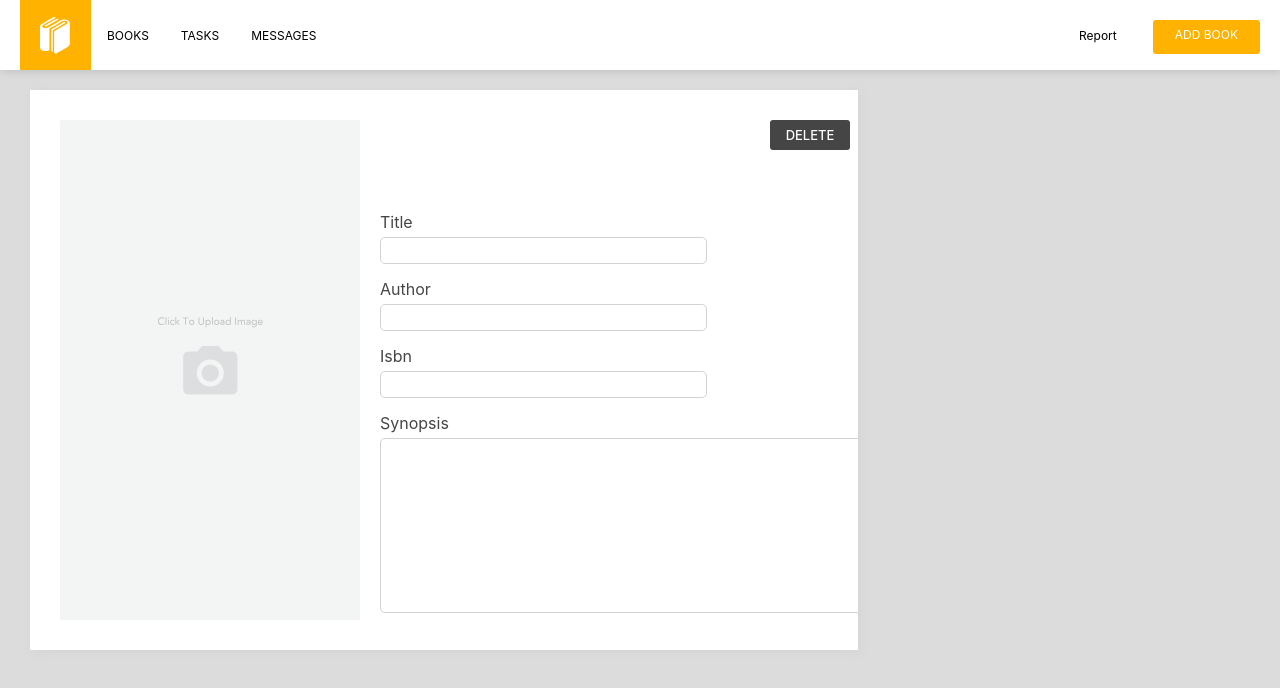
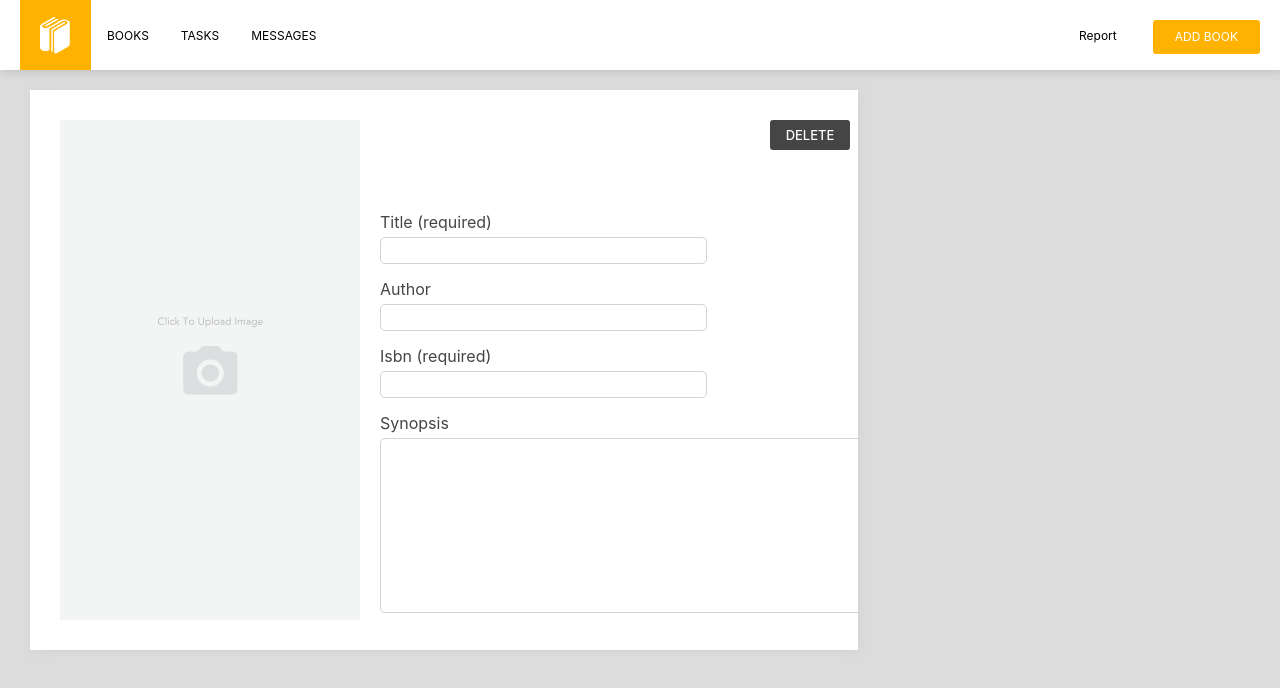
Before and after one commit to zstrike-carecloud/library-ui, a React (Create React App) app: page /books/new in a window 1280 px wide. Shown: the top 688 px of the page. Built offline with nearby package versions, Linux system fonts and the light colour scheme.

Commit message:
Grid and Report Styling

```diff
--- a/src/App.js
+++ b/src/App.js
@@ -84,7 +84,7 @@ function App() {
               path={`/books/report`}
               render={_ =>
                 (
-                  <div className={classes.formContent}>
+                  <div className={classes.tableContent}>
                     <Report />
                   </div>
                 )}
--- a/src/App.module.scss
+++ b/src/App.module.scss
@@ -52,3 +52,11 @@
   padding-top: 30px;
   background-color: rgb(220, 220, 220);
 }
+
+.tableContent {
+  height: 100%;
+  min-height: 100vh;
+  padding: 80px 20px 0px 20px;
+  background-color: rgb(220, 220, 220);
+  z-index: 0;
+}
--- a/src/components/catalog/Catalog.module.scss
+++ b/src/components/catalog/Catalog.module.scss
@@ -3,8 +3,8 @@
     width: 80vw;
     display: grid;
     grid-template-columns: repeat(auto-fill, 180px);
-    grid-template-rows: repeat(auto-fill, 300px);
-    grid-row-gap: .25em;
+    // grid-template-rows: repeat(auto-fill, 300px);
+    grid-row-gap: 1em;
     grid-column-gap: .25em;
     margin-left: auto;
     padding-top: 20px;
--- a/src/components/details/Details.jsx
+++ b/src/components/details/Details.jsx
@@ -42,7 +42,7 @@ const Details = _ => {
             <img className={classes.cover} src={(details && details.image) ? details.image : noCover} alt="cover" />
             <h3 className={classes.title}>{details && details.title}</h3>
             <p className={classes.author}>{details && details.author}</p>
-            <p className={classes.author}>ISBN: {details && details.isbn}</p>
+            <p className={classes.isbn}>ISBN: {details && details.isbn}</p>
             <p className={classes.synopsis}>{details && details.description}</p>
         </div>
     );
--- a/src/components/details/Details.module.scss
+++ b/src/components/details/Details.module.scss
@@ -12,6 +12,7 @@
       'cover cover empty empty edit checkButton'
       'cover cover title title right right'
       'cover cover author author footer footer'
+      'cover cover isbn isbn footer footer'
       'cover cover synopsis synopsis synopsis synopsis'
       'cover cover synopsis synopsis synopsis synopsis'
       'cover cover synopsis synopsis synopsis synopsis';
@@ -63,6 +64,10 @@
     grid-area: author;
 }
 
+.isbn {
+    grid-area: isbn;
+}
+
 .synopsis {
     grid-area: synopsis;
 }
--- a/src/components/form/Form.jsx
+++ b/src/components/form/Form.jsx
@@ -83,7 +83,7 @@ const Form = _ => {
             <div className={classes.save} onClick={onSave}>SAVE</div>
             <div className={classes.form}>
                 <div className={classes.title}>
-                    <label>Title</label>
+                    <label>Title (required)</label>
                     <input type="text" name="name" onChange={({ target: { value } }) => setTitle(value)} value={title} maxLength={50} />
                 </div>
                 <div className={classes.author}>
@@ -91,7 +91,7 @@ const Form = _ => {
                     <input type="text" name="name" onChange={({ target: { value } }) => setAuthor(value)} value={author} maxLength={50} />
                 </div>
                 <div className={classes.isbn}>
-                    <label>Isbn</label>
+                    <label>Isbn (required)</label>
                     <input type="text" name="name" onChange={({ target: { value } }) => setIsbn(value)} value={isbn} maxLength={17} onBlur={e => e.target.reportValidity()} pattern={isbnValidation} title={"Ensure valid ISBN 10 or 13"} />
                 </div>
                 <div className={classes.synopsis}>
--- a/src/components/navbar/Navbar.jsx
+++ b/src/components/navbar/Navbar.jsx
@@ -7,9 +7,9 @@ const Navbar = () => {
     return (
         <div className={classes.container}>
             <img src={logo} alt="logo" />
-            <NavLink activeClassName="in-use" to="/">BOOKS</NavLink>
-            <NavLink to="#news">TASKS</NavLink>
-            <NavLink to="#contact">MESSAGES</NavLink>
+            <NavLink exact activeStyle={{ color: '#FFB300' }} to="/">BOOKS</NavLink>
+            <NavLink activeClassName={classes.disabled} to="/">TASKS</NavLink>
+            <NavLink activeClassName={classes.disabled} to="/">MESSAGES</NavLink>
             <div className={classes.right}>
                 <NavLink to="/books/report">Report</NavLink>
                 <NavLink className={classes.addBookButton} to="/books/new">
--- a/src/components/navbar/Navbar.module.scss
+++ b/src/components/navbar/Navbar.module.scss
@@ -7,6 +7,7 @@
     height: 70px;
     box-shadow: 2px 0px 10px #b6b6b6;
     float: left;
+    z-index: 2;
 }
 
   .container a.addBookButton {
@@ -16,6 +17,12 @@
     color: white;
     border-radius: 3px;
     margin: 20px;
+    line-height: 1.7;
+  }
+
+  .container a.addBookButton:hover {
+    color: white;
+    background-color: rgb(223, 156, 0);
   }
 
   /* Style the links inside the navigation bar */
@@ -37,13 +44,11 @@
 
   /* Change the color of links on hover */
   .container a:hover {
-    background-color: #FFB300;
-    color: white;
+    color: #FFB300;
   }
 
-  /* Add a color to the active/current link */
-  .container a.in-use {
-    color: #FFB300;
+  .disabled {
+    cursor: not-allowed;
   }
 
   /* Right-aligned section inside the top navigation */
--- a/src/components/report/Report.jsx
+++ b/src/components/report/Report.jsx
@@ -33,10 +33,11 @@ const columns = [
 
 const useStyles = makeStyles({
   root: {
-    width: '100%',
+    // width: '100%',
   },
   container: {
-    maxHeight: 440,
+    height: '80vh',
+    maxHeight: 740,
   },
 });
 
```
